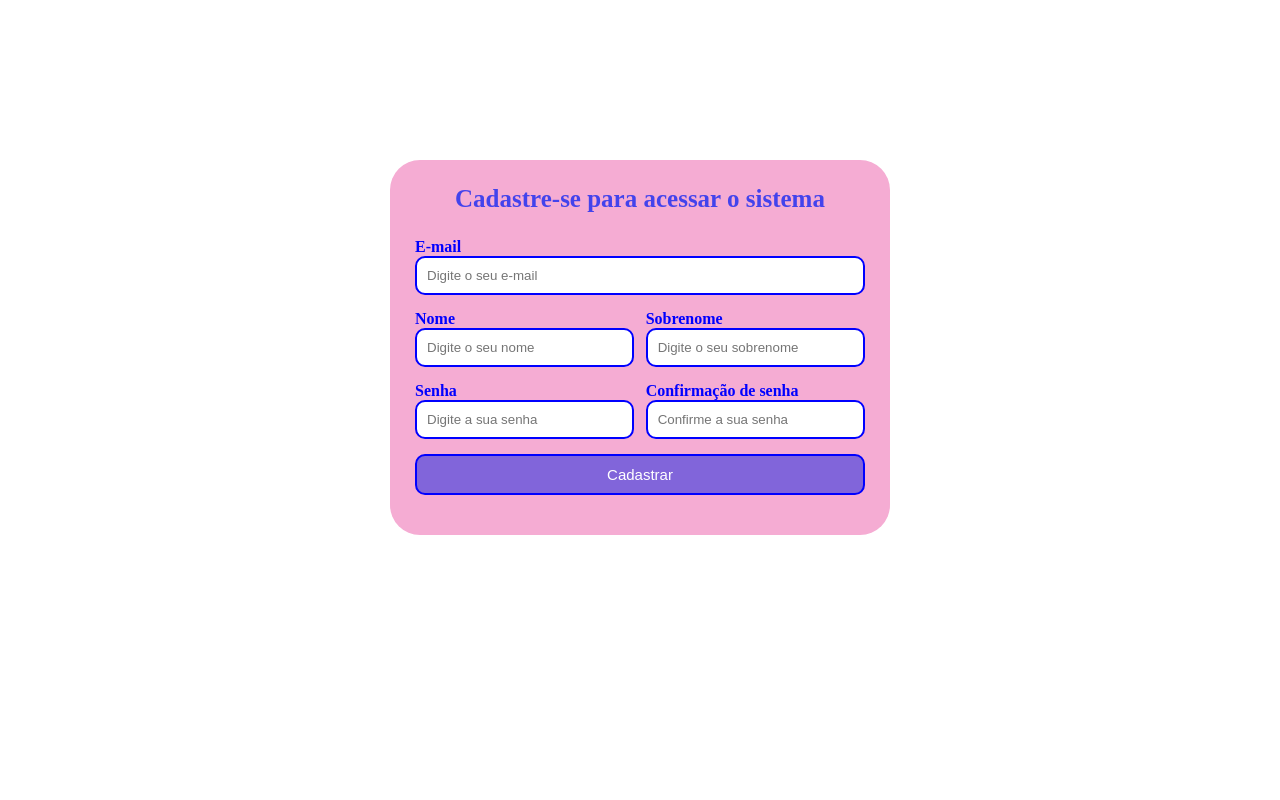
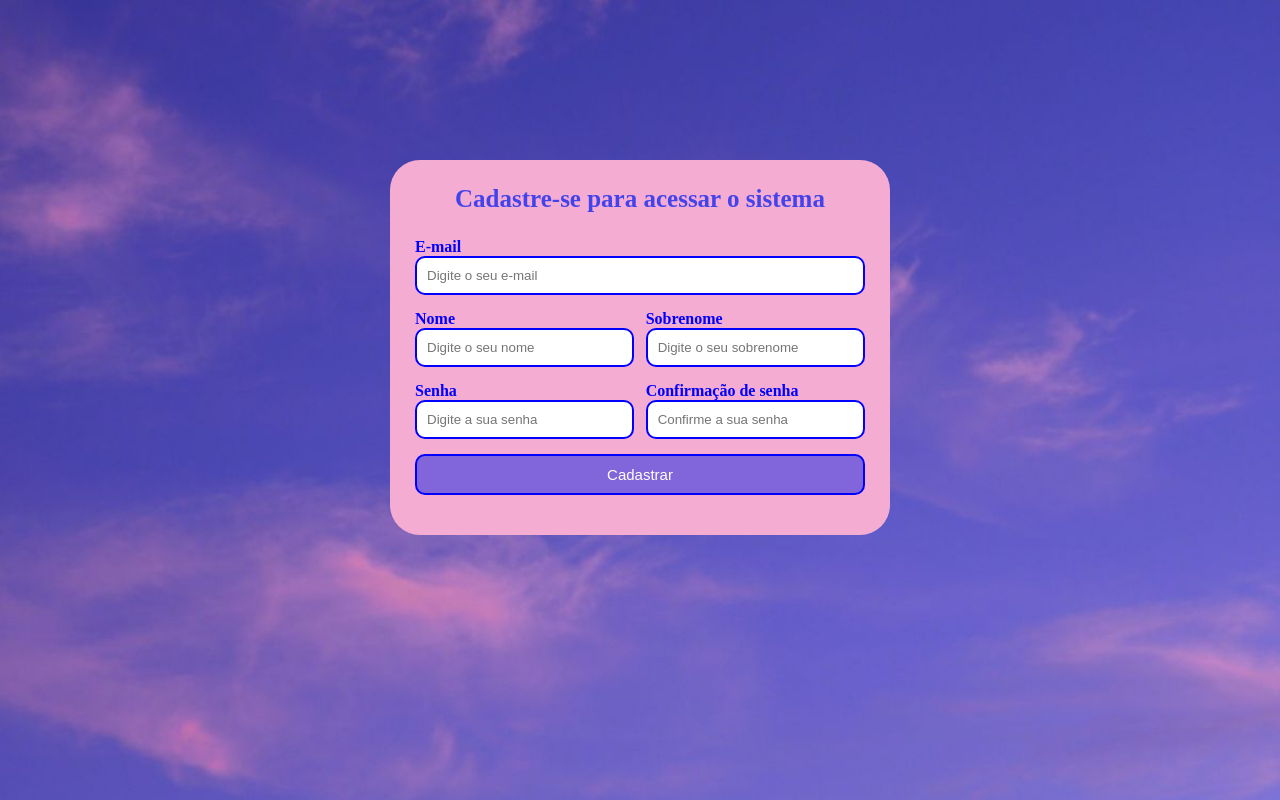
Before and after one commit to SuelenMacedo27/tela-cadastro-usuario, a plain HTML site: page index.html in a window 1280 px wide. Drawn offline with Linux system fonts and the light colour scheme.

Commit message:
style: Alteração do nome da imagem de fundo do projeto

```diff
--- a/css/style.css
+++ b/css/style.css
@@ -18,7 +18,7 @@ input:focus, label:focus{
 
 body{
     padding-top: 20vh; /* view height = 5% da tela */
-    background-image: url('../img/corr.jpg');
+    background-image: url('../img/color.jpg');
     background-size: cover;
 
 }
```
